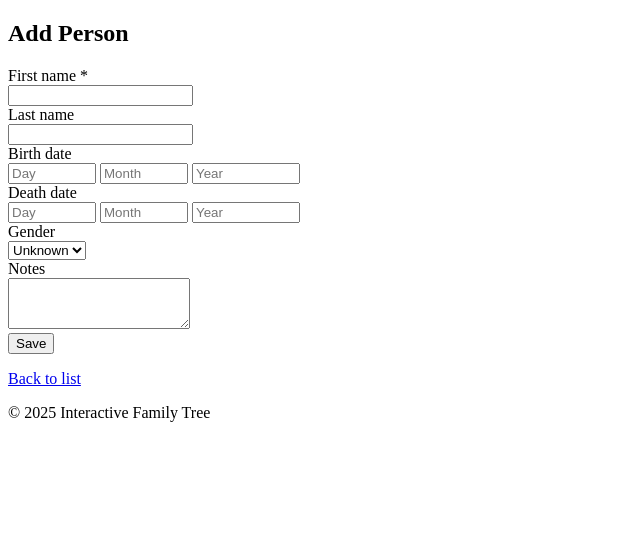
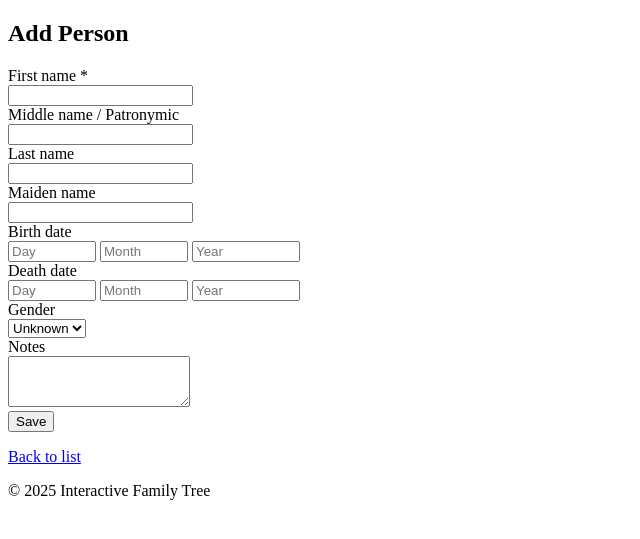
Before and after one commit to Dement1cs/interactive-family-tree, a Flask app: page /persons/add in a window 1280 px wide. Shown: the part 101-640 px from the top of the page, without its empty margins (0-640 px from the left). Run offline with Flask 3, Linux system fonts and the light colour scheme; the visitor is signed in with stand-in values (Sample User, id 1).

Commit message:
Add middle name and maiden name support to person profiles

```diff
--- a/app.py
+++ b/app.py
@@ -180,7 +180,9 @@ def add_person_route():
 
     if request.method == "POST":
         first_name = request.form.get("first_name")
+        middle_name = request.form.get("middle_name") or None
         last_name = request.form.get("last_name") or None
+        maiden_name = request.form.get("maiden_name") or None
         birth_date = request.form.get("birth_date") or None
         death_date = request.form.get("death_date") or None
 
@@ -200,7 +202,9 @@ def add_person_route():
 
         add_person(
             first_name,
+            middle_name,
             last_name,
+            maiden_name,
             birth_date,
             death_date,
             birth_year, birth_month, birth_day,
@@ -255,7 +259,9 @@ def edit_person(person_id):
 
     if request.method == "POST":
         first_name = request.form.get("first_name")
+        middle_name = request.form.get("middle_name") or None
         last_name = request.form.get("last_name") or None
+        maiden_name = request.form.get("maiden_name") or None
         birth_date = request.form.get("birth_date") or None
         death_date = request.form.get("death_date") or None
 
@@ -276,7 +282,9 @@ def edit_person(person_id):
         update_person(
             person_id,
             first_name,
+            middle_name,
             last_name,
+            maiden_name,
             birth_date,
             death_date,
             birth_year, birth_month, birth_day,
--- a/db.py
+++ b/db.py
@@ -62,27 +62,26 @@ def get_person(person_id: int):
 # ==============================
 
 # ======= Добавляет нового человека ===============
-def add_person(first_name, last_name=None,
+def add_person(first_name, middle_name=None, last_name=None, maiden_name=None,
                birth_date=None, death_date=None,
                birth_year=None, birth_month=None, birth_day=None,
                death_year=None, death_month=None, death_day=None,
                gender=None, notes=None, tree_id=None):
-
     conn = get_db()
     cur = conn.cursor()
     cur.execute(
         """
         INSERT INTO persons (
-            first_name, last_name,
+            first_name, middle_name, last_name, maiden_name,
             birth_date, death_date,
             birth_year, birth_month, birth_day,
             death_year, death_month, death_day,
             gender, notes, tree_id
         )
-        VALUES (?, ?, ?, ?, ?, ?, ?, ?, ?, ?, ?, ?, ?)
+        VALUES (?, ?, ?, ?, ?, ?, ?, ?, ?, ?, ?, ?, ?, ?, ?)
         """,
         (
-            first_name, last_name,
+            first_name, middle_name, last_name, maiden_name,
             birth_date, death_date,
             birth_year, birth_month, birth_day,
             death_year, death_month, death_day,
@@ -94,7 +93,7 @@ def add_person(first_name, last_name=None,
 # ==============================
 
 # ======= Обновляет данные о человеке с указанным id ==============
-def update_person(person_id, first_name, last_name=None,
+def update_person(person_id, first_name, middle_name=None, last_name=None, maiden_name=None,
                   birth_date=None, death_date=None,
                   birth_year=None, birth_month=None, birth_day=None,
                   death_year=None, death_month=None, death_day=None,
@@ -104,7 +103,7 @@ def update_person(person_id, first_name, last_name=None,
     cur.execute(
         """
         UPDATE persons
-        SET first_name = ?, last_name = ?,
+        SET first_name = ?, middle_name = ?, last_name = ?, maiden_name = ?,
             birth_date = ?, death_date = ?,
             birth_year = ?, birth_month = ?, birth_day = ?,
             death_year = ?, death_month = ?, death_day = ?,
@@ -112,7 +111,7 @@ def update_person(person_id, first_name, last_name=None,
         WHERE id = ?
         """,
         (
-            first_name, last_name,
+            first_name, middle_name, last_name, maiden_name,
             birth_date, death_date,
             birth_year, birth_month, birth_day,
             death_year, death_month, death_day,
--- a/schema.sql
+++ b/schema.sql
@@ -1,7 +1,9 @@
 CREATE TABLE IF NOT EXISTS persons (
     id INTEGER PRIMARY KEY AUTOINCREMENT,
     first_name TEXT NOT NULL,
+    middle_name TEXT,
     last_name TEXT,
+    maiden_name TEXT,
     birth_date TEXT,
     death_date TEXT,
     birth_year INTEGER,
--- a/templates/person_add.html
+++ b/templates/person_add.html
@@ -13,8 +13,18 @@
     </div>
 
     <div>
+        <label for="middle_name">Middle name / Patronymic</label><br>
+        <input type="text" id="middle_name" name="middle_name">
+    </div>
+
+    <div>
         <label for="last_name">Last name</label><br>
         <input type="text" id="last_name" name="last_name">
+    </div>
+
+    <div>
+        <label for="maiden_name">Maiden name</label><br>
+        <input type="text" id="maiden_name" name="maiden_name">
     </div>
 
     <div>
```
Also changed, not shown: templates/person_detail.html (+9 -1 lines), templates/person_edit.html (+10 -0 lines).
